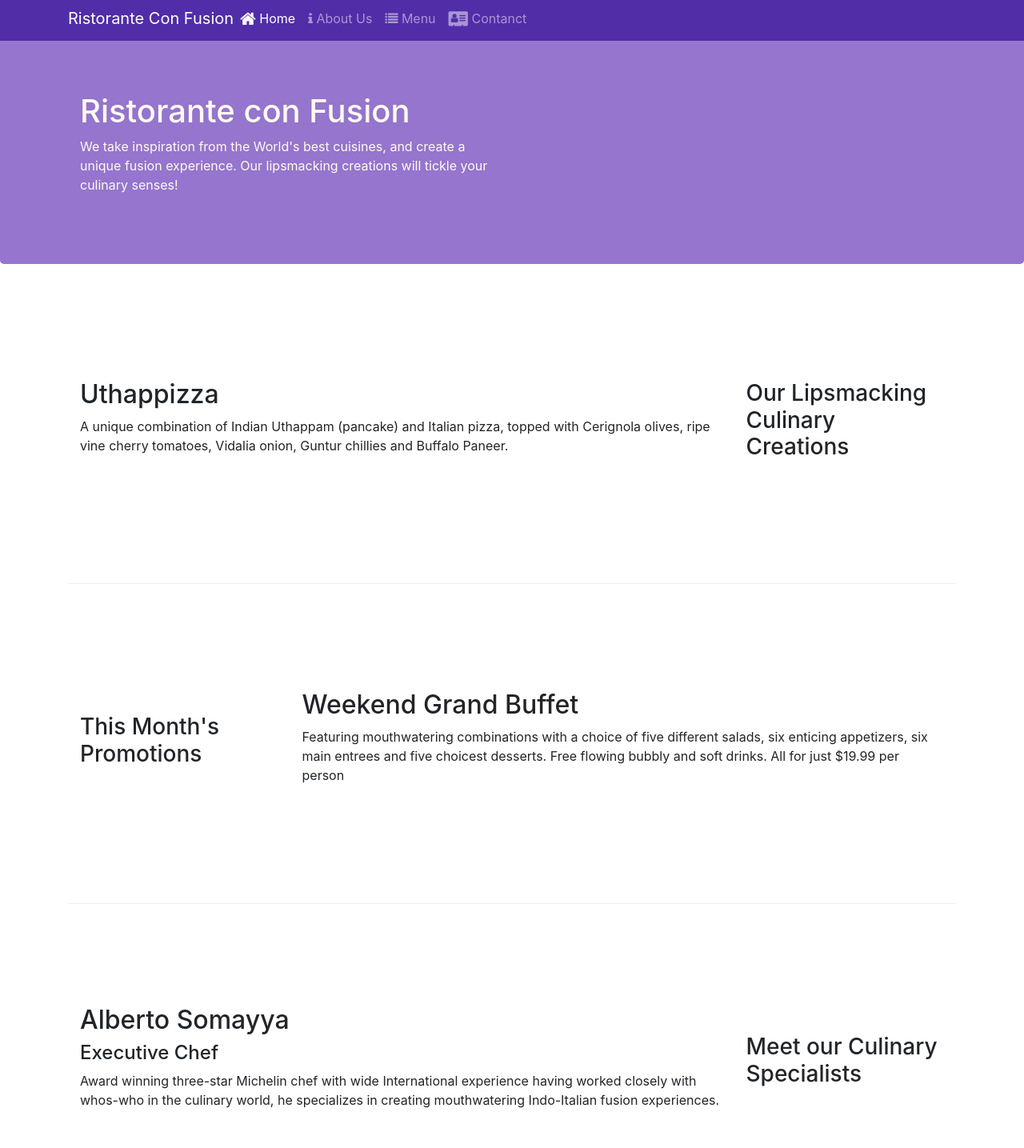
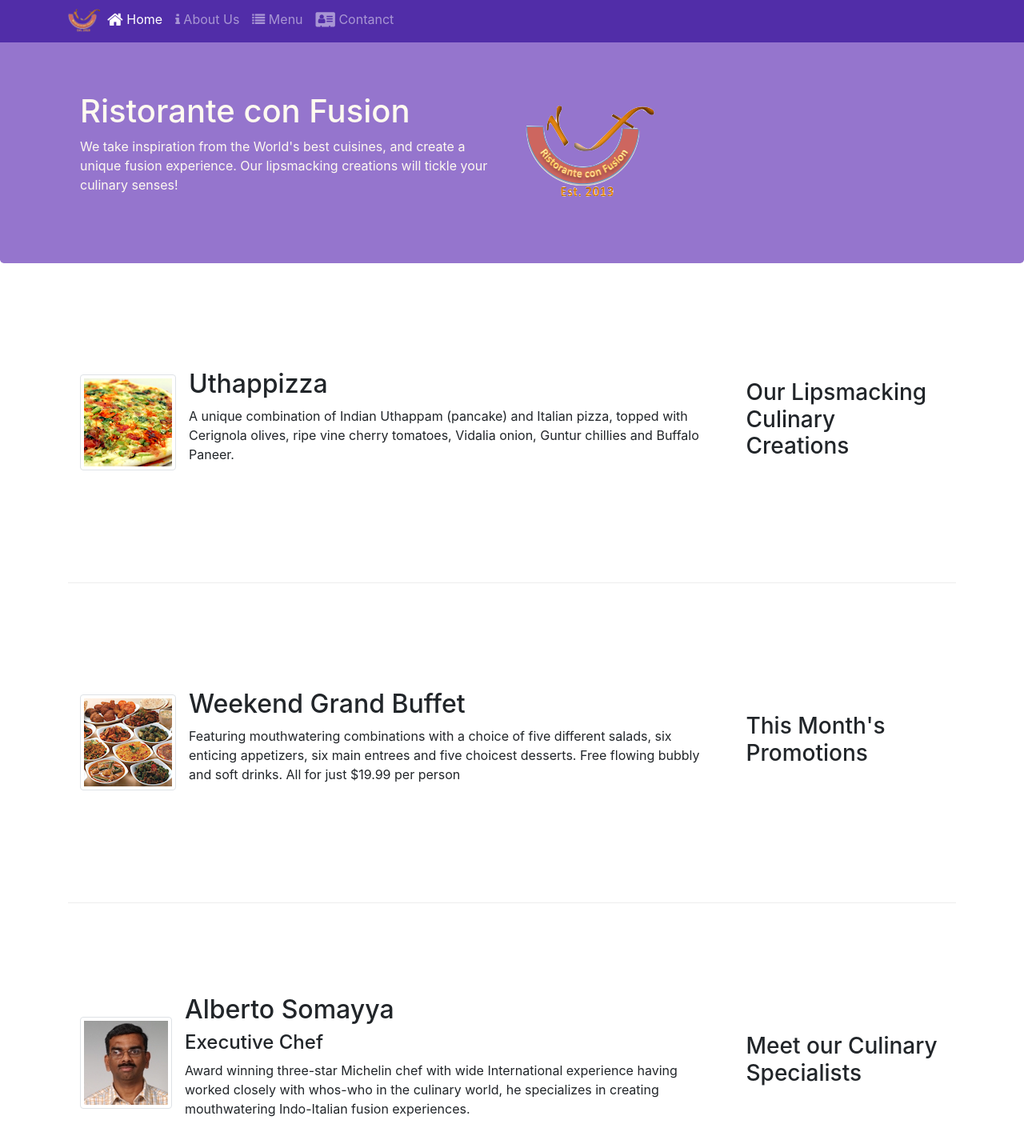
Before and after one commit to jennywang67/bootstrap4starter, a website: page index.html in a window 1280 px wide. Shown: the part 5-1440 px from the top of the page at 80% size. Drawn offline with nearby package versions, Linux system fonts and the light colour scheme.

Commit message:
images and media

```diff
--- a/index.html
+++ b/index.html
@@ -33,7 +33,7 @@
             </button>
             <!--navbar-brand: display as branding information-->
             <!--#: goes to top of page-->
-            <a class="navbar-brand mr-auto" href="#">Ristorante Con Fusion</a>
+            <a class="navbar-brand mr-auto" href="#"><img src="img/logo.png" height="30" width="41"></a>
             <!--collapse is a bootstrap and js component-->
             <!--id is Navbar to connect to the button-->
             <div class="collapse navbar-collapse" id="Navbar">
@@ -56,7 +56,7 @@
     <!--jumbotron allows to set a part content inside class from rest of page-->
     <header class="jumbotron">
         <div class="container">
-            <div class="rows row-header">
+            <div class="row row-header">
                 <!--content in first div occupies entire row for extra small screen sizes-->
                 <!--and occupies half the rows for small-extra large screensizes-->
                 <div class="col-12 col-sm-6">
@@ -65,7 +65,8 @@
                 </div>
                 <!--for extra small screensizes content in this div will be stacked below the top div-->
                 <!--for small-extra large screensizes it will occupy the left over rows to the right (so remaining 6)-->
-                <div class="col-12 col-sm">
+                <div class="col-12 col-sm align-self-center">
+                    <img src="img/logo.png" class="img-fluid">
                 </div>
             </div>
         </div>
@@ -85,8 +86,17 @@
             <!--"col-md" remaining 9 for med-extra large-->
             <!--reordered to left side -->
             <div class="col col-sm order-sm-first col-md">
-                <h2>Uthappizza</h2>
-                <p>A unique combination of Indian Uthappam (pancake) and Italian pizza, topped with Cerignola olives, ripe vine cherry tomatoes, Vidalia onion, Guntur chillies and Buffalo Paneer.</p>
+                <div class="media">
+                    <!--mr-3: margin right number 3; description is slightly set a part from image-->
+                    <!--includes image into media object-->
+                    <img class="d-flex mr-3 img-thumbnail align-self-center"
+                        src="img/uthappizza.png" alt="uthappizza">
+                    <div class="media-body">
+                        <!--mt-0: margin top 0, so it's aligned to the top-->
+                        <h2 class="mt-0">Uthappizza</h2>
+                        <p>A unique combination of Indian Uthappam (pancake) and Italian pizza, topped with Cerignola olives, ripe vine cherry tomatoes, Vidalia onion, Guntur chillies and Buffalo Paneer.</p>
+                    </div>
+                </div>
             </div>
         </div>
 
@@ -95,9 +105,15 @@
             <div class="col-12 col-sm-4 col-md-3">
                 <h3>This Month's Promotions</h3>
             </div>
-            <div class="col col-sm col-md">
-                <h2>Weekend Grand Buffet</h2>
-                <p>Featuring mouthwatering combinations with a choice of five different salads, six enticing appetizers, six main entrees and five choicest desserts. Free flowing bubbly and soft drinks. All for just $19.99 per person </p>
+            <div class="col col-sm order-sm-first col-md">
+                <div class="media">
+                    <img class="d-flex mr-3 img-thumbnail align-self-center"
+                        src="img/buffet.png" alt="buffet">
+                    <div class="media-body">
+                        <h2 class="mt-0">Weekend Grand Buffet</h2>
+                        <p>Featuring mouthwatering combinations with a choice of five different salads, six enticing appetizers, six main entrees and five choicest desserts. Free flowing bubbly and soft drinks. All for just $19.99 per person </p>
+                    </div>
+                </div>
             </div>
         </div>
 
@@ -106,9 +122,16 @@
                 <h3>Meet our Culinary Specialists</h3>
             </div>
             <div class="col col-sm order-sm-first col-md">
-                <h2>Alberto Somayya</h2>
-                <h4>Executive Chef</h4>
-                <p>Award winning three-star Michelin chef with wide International experience having worked closely with whos-who in the culinary world, he specializes in creating mouthwatering Indo-Italian fusion experiences. </p>
+                <div class="media">
+                    <img class="d-flex mr-3 img-thumbnail align-self-center"
+                        src="img/alberto.png" alt="alberto">
+
+                    <div class="media-body">
+                        <h2 class="mt-0">Alberto Somayya</h2>
+                        <h4>Executive Chef</h4>
+                        <p>Award winning three-star Michelin chef with wide International experience having worked closely with whos-who in the culinary world, he specializes in creating mouthwatering Indo-Italian fusion experiences. </p>
+                    </div>
+                </div>
             </div>
         </div>
     </div>
```
Also changed, not shown: aboutus.html (+4 -1 lines), contactus.html (+4 -1 lines), img/alberto.png (added), img/buffet.png (added), img/logo.png (added), img/uthappizza.png (added), 1 other file.
